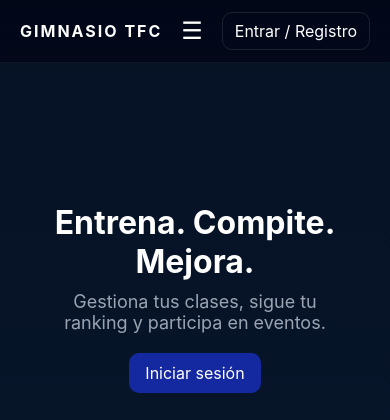
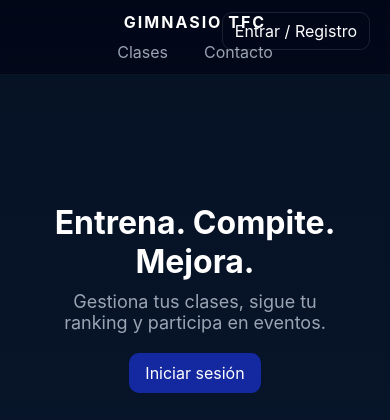
Before and after one commit to MaruM7/TFC, a PHP site: page /gimnasio-tfc/ in a window 390 px wide. Shown: the top 420 px of the page. Run offline with PHP 8.4, Linux system fonts and the light colour scheme; data that the repository does not hold is empty.

Commit message:
Fix: Menú usuario arreglado y eliminado menú móvil

```diff
--- a/public/app.js
+++ b/public/app.js
@@ -1,35 +1,31 @@
 document.addEventListener('DOMContentLoaded', ()=>{
-  // 1. Lógica del menú móvil (hamburguesa)
-  const navToggle = document.getElementById('navToggle');
-  const navList = document.getElementById('navList');
-  if(navToggle && navList){
-    navToggle.addEventListener('click', ()=>{
-      const open = navList.classList.toggle('open');
-      navToggle.setAttribute('aria-expanded', open);
-    });
-  }
-
-  // 2. Lógica del menú de usuario (Ibai ▾)
+  // Referencias a los elementos del menú de usuario
   const userBtn = document.getElementById('userMenuBtn');
   const userDropdown = document.getElementById('userDropdown');
 
+  // Solo ejecutamos si los elementos existen en la página
   if(userBtn && userDropdown){
-    // Función para alternar la visibilidad
+
+    // 1. Función para abrir/cerrar al hacer click en el nombre
     const toggleDropdown = (e) => {
-      e.stopPropagation(); // Previene que el click llegue al listener de la ventana
+      e.stopPropagation(); // Evita conflictos con el click de window
       const isHidden = userDropdown.getAttribute('aria-hidden') === 'true';
+      // Cambiamos el estado: si está hidden (true) pasa a visible (false) y viceversa
       userDropdown.setAttribute('aria-hidden', isHidden ? 'false' : 'true');
     };
 
+    // Asignamos el evento al botón
     userBtn.addEventListener('click', toggleDropdown);
 
-    // Lógica para cerrar el menú si se hace click fuera
+    // 2. Función para cerrar si hacemos click fuera del menú
     window.addEventListener('click', (e) => {
-      // Si el click no es ni en el botón ni en el menú desplegable, lo ocultamos
-      if (userDropdown.getAttribute('aria-hidden') === 'false' &&
-          !userBtn.contains(e.target) &&
-          !userDropdown.contains(e.target)) {
-        userDropdown.setAttribute('aria-hidden', 'true');
+      // Si el menú está visible...
+      if (userDropdown.getAttribute('aria-hidden') === 'false') {
+        // Y el click NO fue en el botón NI dentro del menú...
+        if (!userBtn.contains(e.target) && !userDropdown.contains(e.target)) {
+          // Entonces cerramos el menú
+          userDropdown.setAttribute('aria-hidden', 'true');
+        }
       }
     });
   }
--- a/public/style.css
+++ b/public/style.css
@@ -21,21 +21,26 @@ body{
 
 /* HEADER */
 .site-header{position:fixed;top:0;left:0;right:0;padding:12px 0;z-index:100;background:linear-gradient(180deg, rgba(2,6,23,0.9), rgba(2,6,23,0.8));backdrop-filter: blur(6px); border-bottom: 1px solid rgba(255,255,255,0.05);}
-.header-inner{display:flex;align-items:center;justify-content:space-between; padding-top: 0 !important;} /* Override container padding */
+.header-inner{display:flex;align-items:center;justify-content:space-between; padding-top: 0 !important;}
 .logo{font-weight:700;letter-spacing:2px;color:var(--white);text-decoration:none}
 
-/* NAV */
-.main-nav .nav-list{display:flex;gap:16px;list-style:none;margin:0;padding:0}
+/* NAV - Simplificado (sin menú móvil oculto) */
+.main-nav .nav-list{display:flex;gap:16px;list-style:none;margin:0;padding:0; align-items: center;}
 .main-nav a{color:var(--muted);text-decoration:none;padding:8px 10px;border-radius:8px; transition:0.2s;}
 .main-nav a:hover{color:var(--white);background:var(--glass)}
+
+/* En pantallas muy pequeñas, permitimos que el menú baje si no cabe */
+@media(max-width: 600px) {
+  .header-inner { flex-wrap: wrap; justify-content: center; gap: 10px; }
+  .main-nav { order: 2; width: 100%; display: flex; justify-content: center; }
+  .header-actions { position: absolute; right: 20px; top: 12px; }
+}
 
 /* BOTONES */
 .btn-primary{background:var(--accent);color:#fff;border:none;padding:10px 16px;border-radius:10px;cursor:pointer; text-decoration:none; display:inline-block;}
 .btn-primary:hover{background:#1b3bdd;}
 .btn-outline{background:transparent;border:1px solid rgba(255,255,255,0.1);color:#fff;padding:8px 12px;border-radius:10px;cursor:pointer; text-decoration:none; display:inline-block;}
 .btn-outline:hover{border-color:var(--white); background:var(--glass);}
-.btn-danger { background: transparent; border:1px solid rgba(255,80,80,0.4); color:#ff7b7b; padding:6px 10px; border-radius:8px; cursor:pointer;}
-.btn-danger:hover { background: rgba(255,0,0,0.1); }
 
 /* HERO */
 .hero{min-height:60vh;display:flex;align-items:center;justify-content:center;text-align:center;padding:40px 20px}
@@ -51,12 +56,12 @@ body{
 .card:hover { transform: translateY(-4px); border-color: rgba(255,255,255,0.1); }
 .card h3 { margin-top:0; color: var(--accent-2); }
 
-/* MENU USUARIO Y DROPDOWN (ARREGLADO) */
+/* MENU USUARIO Y DROPDOWN (IMPORTANTE) */
 .user-menu{position:relative; display: inline-block;}
 .dropdown{
   position:absolute;
   right:0;
-  top:100%; /* Justo debajo del botón */
+  top:100%;
   margin-top: 8px;
   background:#0b1a2b;
   border: 1px solid rgba(255,255,255,0.1);
@@ -67,7 +72,7 @@ body{
   box-shadow: 0 4px 12px rgba(0,0,0,0.3);
   z-index: 200;
 }
-/* ESTA ES LA REGLA QUE FALTABA */
+/* ESTA ES LA REGLA QUE HACE QUE SE VEA AL HACER CLICK */
 .dropdown[aria-hidden="false"] {
   display: block;
 }
@@ -81,12 +86,3 @@ body{
 .table { width:100%; border-collapse: collapse; margin-top:20px; }
 .table th, .table td { padding:12px; text-align:left; border-bottom:1px solid rgba(255,255,255,0.05); }
 .table th { color:var(--muted); font-size:14px; text-transform: uppercase; letter-spacing: 1px; }
-.card-small { padding:16px; display:flex; flex-direction:column; align-items:start; gap:10px;}
-
-/* MOBILE NAV */
-.nav-toggle { display:none; background:none; border:none; color:#fff; font-size:24px; cursor:pointer; }
-@media(max-width:800px){
-  .nav-toggle { display:block; }
-  .main-nav .nav-list{display:none;position:absolute;top:60px;right:20px;background:#0b1a2b;padding:16px;border-radius:12px; border:1px solid rgba(255,255,255,0.1); min-width: 200px;}
-  .main-nav .nav-list.open{display:flex;flex-direction:column;}
-}
--- a/templates/header.php
+++ b/templates/header.php
@@ -1,6 +1,6 @@
 <?php
 if (session_status() === PHP_SESSION_NONE) session_start();
-require_once __DIR__ . '/../config.php'; // Aseguramos cargar la config para usar BASE_URL
+require_once __DIR__ . '/../config.php'; // Asegura carga de BASE_URL
 $usuario = $_SESSION['usuario'] ?? null;
 ?>
 <!DOCTYPE html>
@@ -17,7 +17,6 @@ $usuario = $_SESSION['usuario'] ?? null;
     <a class="logo" href="<?=BASE_URL?>/public/index.php">GIMNASIO TFC</a>
 
     <nav class="main-nav" aria-label="Menú principal">
-      <button id="navToggle" class="nav-toggle" aria-expanded="false">☰</button>
       <ul id="navList" class="nav-list">
         <li><a href="<?=BASE_URL?>/public/index.php#clases">Clases</a></li>
         <li><a href="<?=BASE_URL?>/public/index.php#footer">Contacto</a></li>
```
